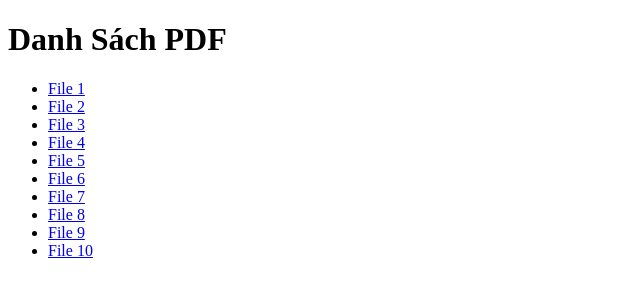
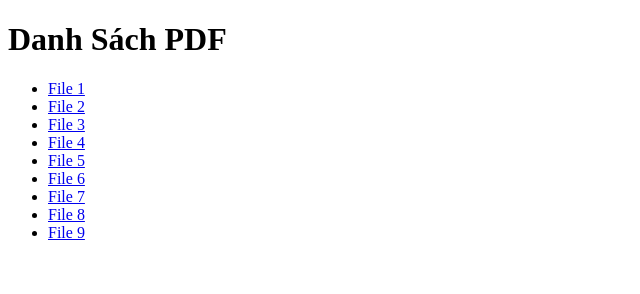
Before and after one commit to datayootedu887/data2, a plain HTML site: page index.html in a window 1280 px wide. Shown: the full height of the page, 0-640 px from the left. Drawn offline with Linux system fonts and the light colour scheme.

Commit message:
Update index.html

```diff
--- a/index.html
+++ b/index.html
@@ -15,7 +15,6 @@
         <li><a href="file7.pdf">File 7</a></li>
         <li><a href="file8.pdf">File 8</a></li>
         <li><a href="file9.pdf">File 9</a></li>
-        <li><a href="file10.pdf">File 10</a></li>
 
 
     </ul>
```
